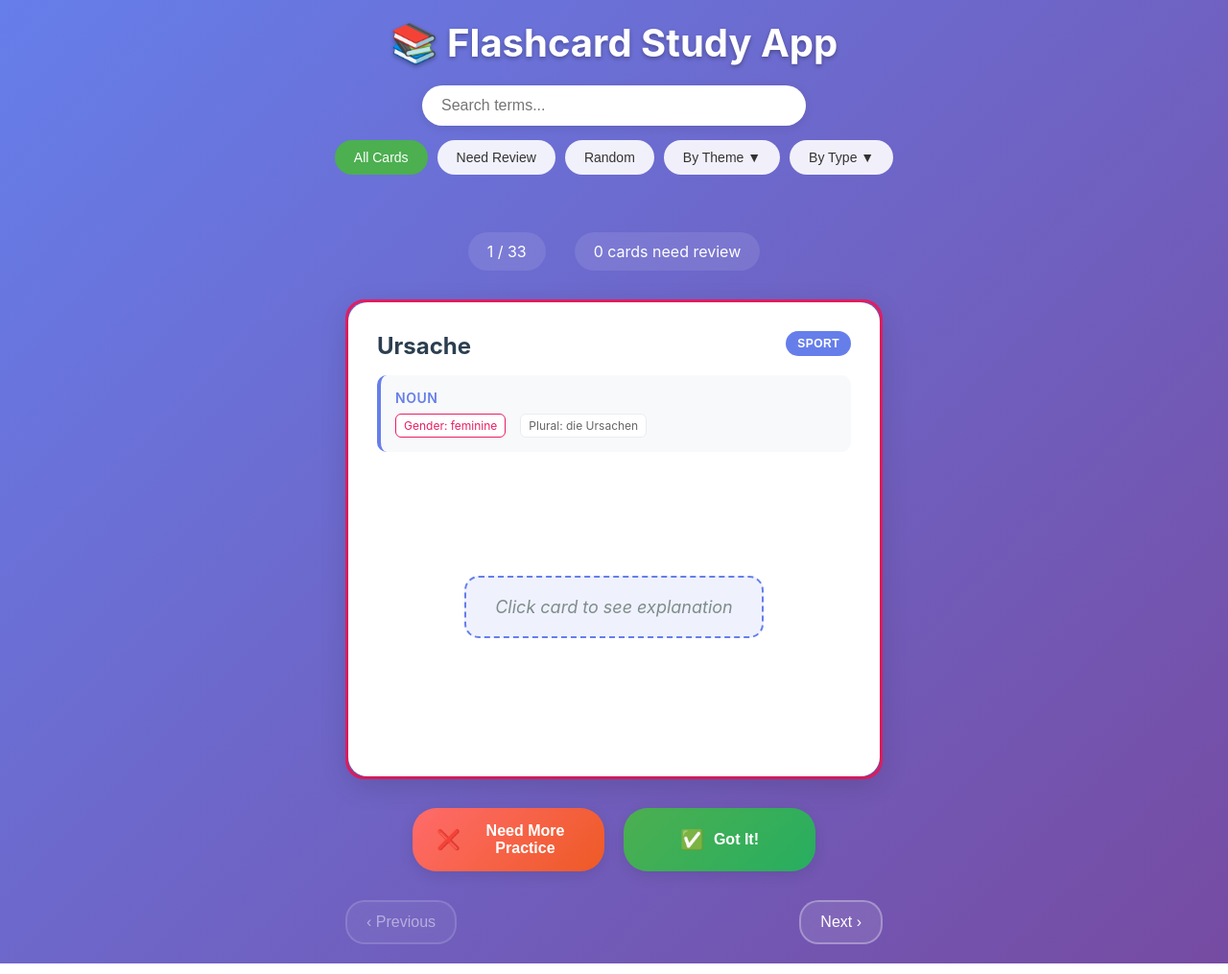
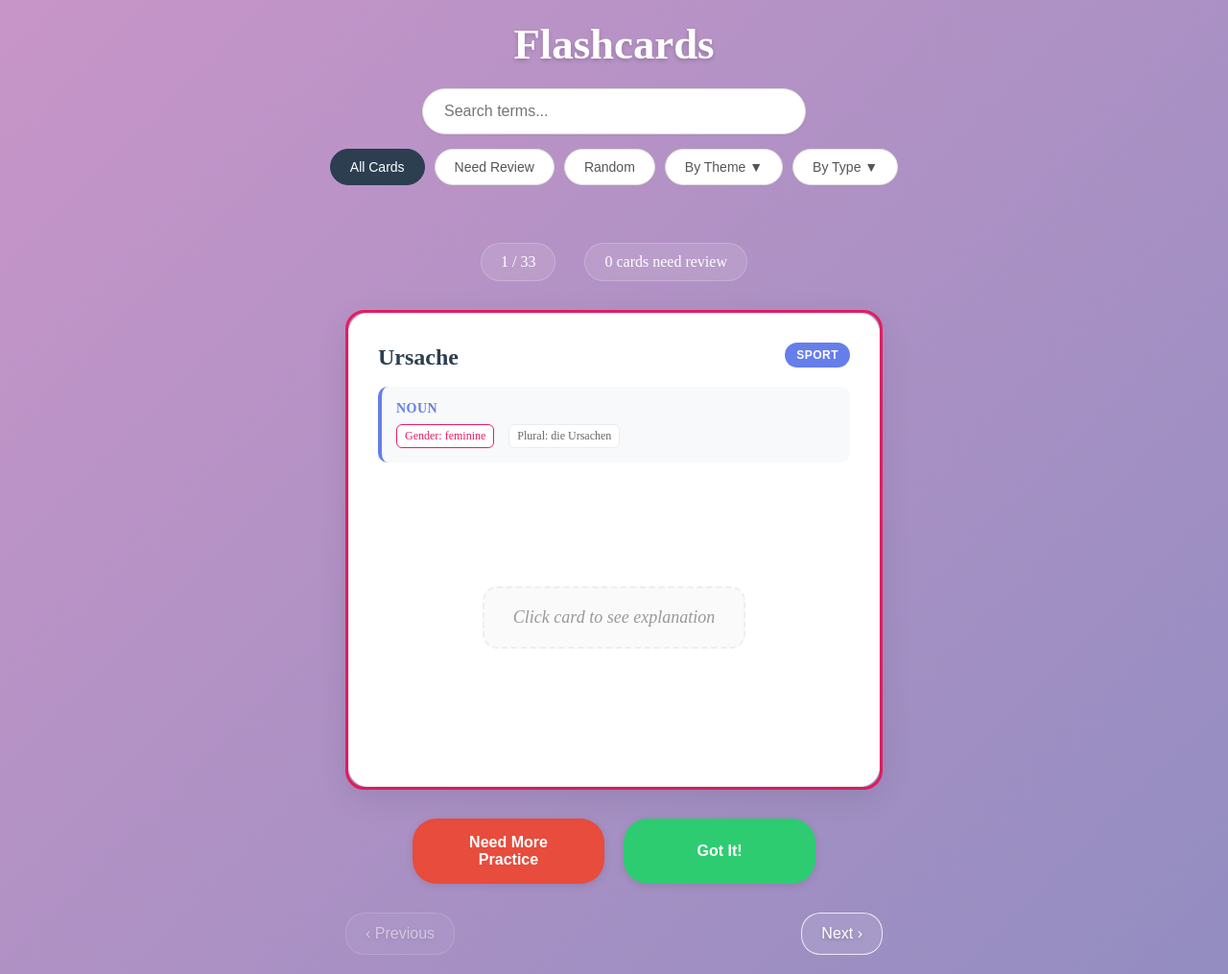
Before and after one commit to ishanrai05/flashcards, a plain HTML site: page index.html in a window 1280 px wide. Shown: the whole page at 96% size. Drawn offline with Linux system fonts and the light colour scheme.

Commit message:
Improve visuals

```diff
--- a/index.html
+++ b/index.html
@@ -3,13 +3,13 @@
 <head>
     <meta charset="UTF-8">
     <meta name="viewport" content="width=device-width, initial-scale=1.0">
-    <title>Flashcard Study App</title>
+    <title>Flashcard</title>
     <link rel="stylesheet" href="style.css">
 </head>
 <body>
     <div class="container">
         <header>
-            <h1>📚 Flashcard Study App</h1>
+            <h1>Flashcards</h1>
             <div class="search-filter-container">
                 <input type="text" id="searchInput" placeholder="Search terms..." />
                 <div class="filter-buttons">
@@ -74,23 +74,12 @@
                     </div>
                 </div>
 
-                <!-- Swipe indicators -->
-                <div class="swipe-indicators">
-                    <div class="swipe-left">❌</div>
-                    <div class="swipe-right">✅</div>
-                </div>
             </div>
 
             <!-- Action buttons -->
             <div class="action-buttons">
-                <button id="needMorePractice" class="action-btn need-practice">
-                    <span class="btn-icon">❌</span>
-                    <span class="btn-text">Need More Practice</span>
-                </button>
-                <button id="gotIt" class="action-btn got-it">
-                    <span class="btn-icon">✅</span>
-                    <span class="btn-text">Got It!</span>
-                </button>
+                <button id="needMorePractice" class="action-btn need-practice">Need More Practice</button>
+                <button id="gotIt" class="action-btn got-it">Got It!</button>
             </div>
 
             <!-- Navigation -->
@@ -106,7 +95,7 @@
 
         <div id="studyComplete" class="study-complete" style="display: none;">
             <div class="complete-message">
-                <h2>🎉 Study Session Complete!</h2>
+                <h2>Study Session Complete!</h2>
                 <p>Great job! You've reviewed all available cards.</p>
                 <button id="restartStudy" class="action-btn got-it">Start New Session</button>
             </div>
--- a/script.js
+++ b/script.js
@@ -340,6 +340,7 @@ class FlashcardApp {
             studyContainer.style.display = 'none';
             studyComplete.style.display = 'none';
             noResults.style.display = 'block';
+            this.updatePageBackground(null);
             return;
         }
 
@@ -347,6 +348,7 @@ class FlashcardApp {
             studyContainer.style.display = 'none';
             noResults.style.display = 'none';
             studyComplete.style.display = 'block';
+            this.updatePageBackground(null);
             return;
         }
 
@@ -355,10 +357,36 @@ class FlashcardApp {
         studyContainer.style.display = 'block';
 
         const card = this.currentCards[this.currentCardIndex];
+        this.updatePageBackground(card);
         // Only reset card flip when actually changing to a new card
         this.resetCardFlipForNewCard();
         this.populateCard(card);
         this.updateNavigationButtons();
+    }
+
+    updatePageBackground(card) {
+        const body = document.body;
+        // Remove all existing background classes
+        const classesToRemove = Array.from(body.classList).filter(c => c.startsWith('bg-'));
+        body.classList.remove(...classesToRemove);
+
+        if (!card) {
+            body.classList.add('bg-default');
+            return;
+        }
+
+        let bgClass = '';
+        if (card.wordType === 'noun' && card.gender) {
+            bgClass = `bg-gender-${card.gender}`;
+        } else if (card.wordType === 'verb' || card.wordType === 'adjective') {
+            bgClass = `bg-wordtype-${card.wordType}`;
+        }
+
+        if (bgClass) {
+            body.classList.add(bgClass);
+        } else {
+            body.classList.add('bg-default');
+        }
     }
 
     populateCard(card) {
--- a/style.css
+++ b/style.css
@@ -5,10 +5,34 @@
 }
 
 body {
-    font-family: -apple-system, BlinkMacSystemFont, 'Segoe UI', Roboto, Oxygen, Ubuntu, Cantarell, sans-serif;
-    background: linear-gradient(135deg, #667eea 0%, #764ba2 100%);
+    font-family: 'Lora', serif;
     min-height: 100vh;
     color: #333;
+    transition: background 0.5s ease-in-out;
+}
+
+body.bg-default {
+    background: linear-gradient(135deg, #4c5c68 0%, #8d99ae 100%);
+}
+
+body.bg-gender-feminine {
+    background: linear-gradient(135deg, #c895c8 0%, #938dc1 100%);
+}
+
+body.bg-gender-masculine {
+    background: linear-gradient(135deg, #8ab8d0 0%, #6a9ac1 100%);
+}
+
+body.bg-gender-neutral {
+    background: linear-gradient(135deg, #9cbca3 0%, #7e9a84 100%);
+}
+
+body.bg-wordtype-verb {
+    background: linear-gradient(135deg, #c7a982 0%, #b5905a 100%);
+}
+
+body.bg-wordtype-adjective {
+    background: linear-gradient(135deg, #9c94b8 0%, #8fb3b3 100%);
 }
 
 .container {
@@ -26,9 +50,10 @@ header {
 
 header h1 {
     color: white;
-    font-size: 2.5rem;
+    font-size: 2.8rem;
     margin-bottom: 20px;
-    text-shadow: 0 2px 4px rgba(0,0,0,0.3);
+    font-weight: 700;
+    text-shadow: 0 2px 4px rgba(0,0,0,0.2);
 }
 
 .search-filter-container {
@@ -42,20 +67,21 @@ header h1 {
 }
 
 #searchInput {
-    padding: 12px 20px;
+    padding: 14px 22px;
     font-size: 16px;
-    border: none;
+    border: 1px solid #ddd;
     border-radius: 25px;
     background: white;
-    box-shadow: 0 2px 10px rgba(0,0,0,0.1);
+    box-shadow: 0 1px 3px rgba(0,0,0,0.05);
     width: 100%;
     max-width: 400px;
     outline: none;
-    transition: box-shadow 0.3s ease;
+    transition: all 0.3s ease;
 }
 
 #searchInput:focus {
-    box-shadow: 0 4px 20px rgba(0,0,0,0.2);
+    box-shadow: 0 2px 8px rgba(0,0,0,0.1);
+    border-color: #aaa;
 }
 
 .filter-buttons {
@@ -67,10 +93,10 @@ header h1 {
 
 .filter-btn {
     padding: 10px 20px;
-    border: none;
+    border: 1px solid #ddd;
     border-radius: 20px;
-    background: rgba(255,255,255,0.9);
-    color: #333;
+    background: white;
+    color: #555;
     cursor: pointer;
     font-size: 14px;
     font-weight: 500;
@@ -79,14 +105,15 @@ header h1 {
 }
 
 .filter-btn:hover {
-    background: white;
+    background: #f9f9f9;
     transform: translateY(-2px);
-    box-shadow: 0 4px 10px rgba(0,0,0,0.2);
+    box-shadow: 0 2px 8px rgba(0,0,0,0.1);
 }
 
 .filter-btn.active {
-    background: #4CAF50;
+    background: #2c3e50;
     color: white;
+    border-color: #2c3e50;
 }
 
 .dropdown-btn {
@@ -131,7 +158,7 @@ header h1 {
 }
 
 .theme-btn.active {
-    background: #4CAF50;
+    background: #2c3e50;
     color: white;
 }
 
@@ -236,6 +263,7 @@ header h1 {
     padding: 10px 20px;
     border-radius: 20px;
     backdrop-filter: blur(10px);
+    border: 1px solid rgba(255,255,255,0.2);
 }
 
 .card-study-container {
@@ -272,7 +300,8 @@ header h1 {
     background: white;
     border-radius: 20px;
     padding: 30px;
-    box-shadow: 0 8px 30px rgba(0,0,0,0.15);
+    box-shadow: 0 10px 35px rgba(0,0,0,0.1);
+    border: 1px solid #eee;
     display: flex;
     flex-direction: column;
     overflow-y: auto;
@@ -291,54 +320,15 @@ header h1 {
 }
 
 .flip-indicator p {
-    color: #7f8c8d;
+    color: #999;
     font-size: 18px;
     font-style: italic;
-    background: rgba(103, 126, 234, 0.1);
+    background: #fafafa;
     padding: 20px 30px;
     border-radius: 15px;
-    border: 2px dashed #667eea;
+    border: 2px dashed #eee;
 }
 
-.swipe-indicators {
-    position: absolute;
-    top: 50%;
-    transform: translateY(-50%);
-    width: 100%;
-    display: flex;
-    justify-content: space-between;
-    pointer-events: none;
-    z-index: 10;
-}
-
-.swipe-left, .swipe-right {
-    font-size: 48px;
-    opacity: 0;
-    transform: scale(0.5);
-    transition: all 0.3s ease;
-    background: white;
-    border-radius: 50%;
-    width: 80px;
-    height: 80px;
-    display: flex;
-    align-items: center;
-    justify-content: center;
-    box-shadow: 0 4px 20px rgba(0,0,0,0.2);
-}
-
-.swipe-left {
-    margin-left: -40px;
-}
-
-.swipe-right {
-    margin-right: -40px;
-}
-
-.card-content.swiping-left .swipe-left,
-.card-content.swiping-right .swipe-right {
-    opacity: 1;
-    transform: scale(1);
-}
 
 .action-buttons {
     display: flex;
@@ -351,17 +341,13 @@ header h1 {
     flex: 1;
     max-width: 200px;
     padding: 15px 25px;
-    border: none;
+    border: 1px solid transparent;
     border-radius: 25px;
     font-size: 16px;
     font-weight: 600;
     cursor: pointer;
     transition: all 0.3s ease;
-    display: flex;
-    align-items: center;
-    justify-content: center;
-    gap: 10px;
-    box-shadow: 0 4px 15px rgba(0,0,0,0.1);
+    box-shadow: 0 2px 8px rgba(0,0,0,0.1);
 }
 
 .action-btn:hover {
@@ -374,25 +360,21 @@ header h1 {
 }
 
 .need-practice {
-    background: linear-gradient(135deg, #ff6b6b, #ee5a24);
+    background: #e74c3c;
     color: white;
 }
 
 .need-practice:hover {
-    background: linear-gradient(135deg, #ff5252, #d63031);
+    background: #c0392b;
 }
 
 .got-it {
-    background: linear-gradient(135deg, #4CAF50, #27ae60);
+    background: #2ecc71;
     color: white;
 }
 
 .got-it:hover {
-    background: linear-gradient(135deg, #43A047, #2ecc71);
-}
-
-.btn-icon {
-    font-size: 20px;
+    background: #27ae60;
 }
 
 .navigation {
@@ -403,7 +385,7 @@ header h1 {
 
 .nav-btn {
     padding: 12px 20px;
-    border: 2px solid rgba(255,255,255,0.3);
+    border: 1px solid rgba(255,255,255,0.8);
     border-radius: 20px;
     background: rgba(255,255,255,0.1);
     color: white;
@@ -411,7 +393,8 @@ header h1 {
     font-weight: 500;
     cursor: pointer;
     transition: all 0.3s ease;
-    backdrop-filter: blur(10px);
+    backdrop-filter: blur(5px);
+    text-shadow: 0 2px 4px rgba(0,0,0,0.2);
 }
 
 .nav-btn:hover {
@@ -424,6 +407,8 @@ header h1 {
     opacity: 0.5;
     cursor: not-allowed;
     transform: none;
+    background: rgba(255,255,255,0.1);
+    border-color: rgba(255,255,255,0.3);
 }
 
 .nav-btn:disabled:hover {
@@ -443,6 +428,7 @@ header h1 {
     padding: 40px;
     border-radius: 25px;
     backdrop-filter: blur(10px);
+    border: 1px solid rgba(255,255,255,0.2);
     max-width: 400px;
     margin: 0 auto;
 }
@@ -615,6 +601,7 @@ header h1 {
     padding: 30px;
     border-radius: 15px;
     display: inline-block;
+    backdrop-filter: blur(10px);
 }
 
 /* Responsive Design */
@@ -714,14 +701,6 @@ header h1 {
         font-size: 13px;
     }
 
-    .btn-text {
-        display: none;
-    }
-
-    .btn-icon {
-        font-size: 24px;
-    }
-
     .navigation {
         gap: 10px;
     }
```
